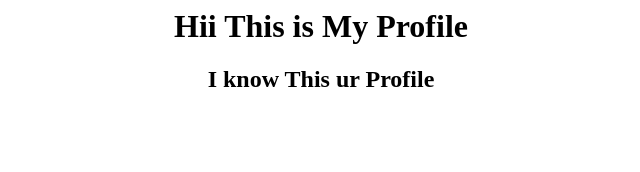
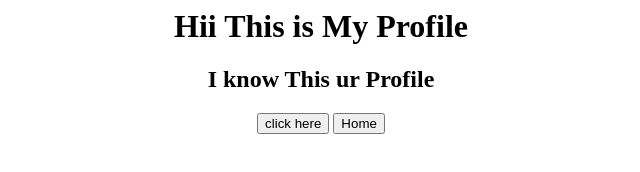
Before and after one commit to Udaysharma9027/MyCode, a plain HTML site: page index.html in a window 1280 px wide. Shown: the whole page, without its empty margins (319-959 px from the left). Drawn offline with Linux system fonts and the light colour scheme.

Commit message:
first commit from dev1

```diff
--- a/index.html
+++ b/index.html
@@ -6,6 +6,8 @@
 <center>
 <h1>Hii This is My Profile </h1>
   <h2> I know This ur Profile</h2>
+  <button> click here </button>
+  <button>Home</button>
 </center>
 </body>
 </html>
```
